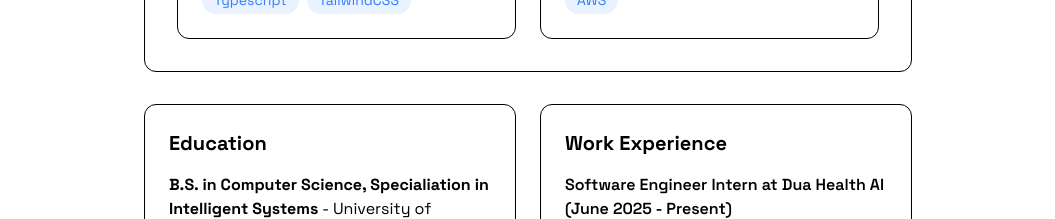
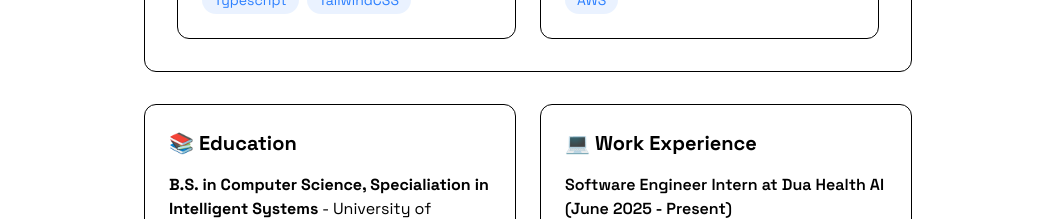
Before and after one commit to nhanngyn2004/portfolio, a React (Vite) app: page / in a window 1280 px wide. Shown: the part 1120-1339 px from the top of the page, without its empty margins (112-1167 px from the left). Built offline with nearby package versions, Linux system fonts and the light colour scheme.

Commit message:
updated about me

```diff
--- a/src/components/sections/About.jsx
+++ b/src/components/sections/About.jsx
@@ -56,7 +56,7 @@ export const About = () => {
             <div className="grid grid-cols-1 md:grid-cols-2 gap-6 mt-8">
                 <div className="p-6 rounded-xl border-black border hover:-translate-y-1 transition-all">
                     <h3 className="text-xl font-bold mb-4">
-                        Education
+                        📚 Education
                     </h3>
                     <ul className="text-black space-y-10">
                         <li>
@@ -81,7 +81,7 @@ export const About = () => {
 
                 <div className="p-6 rounded-xl border-black border hover:-translate-y-1 transition-all">
                     <h3 className="text-xl font-bold mb-4">
-                        Work Experience
+                        💻 Work Experience
                     </h3>
                     <div className="space-y-4 text-black">
                         <div>
```
